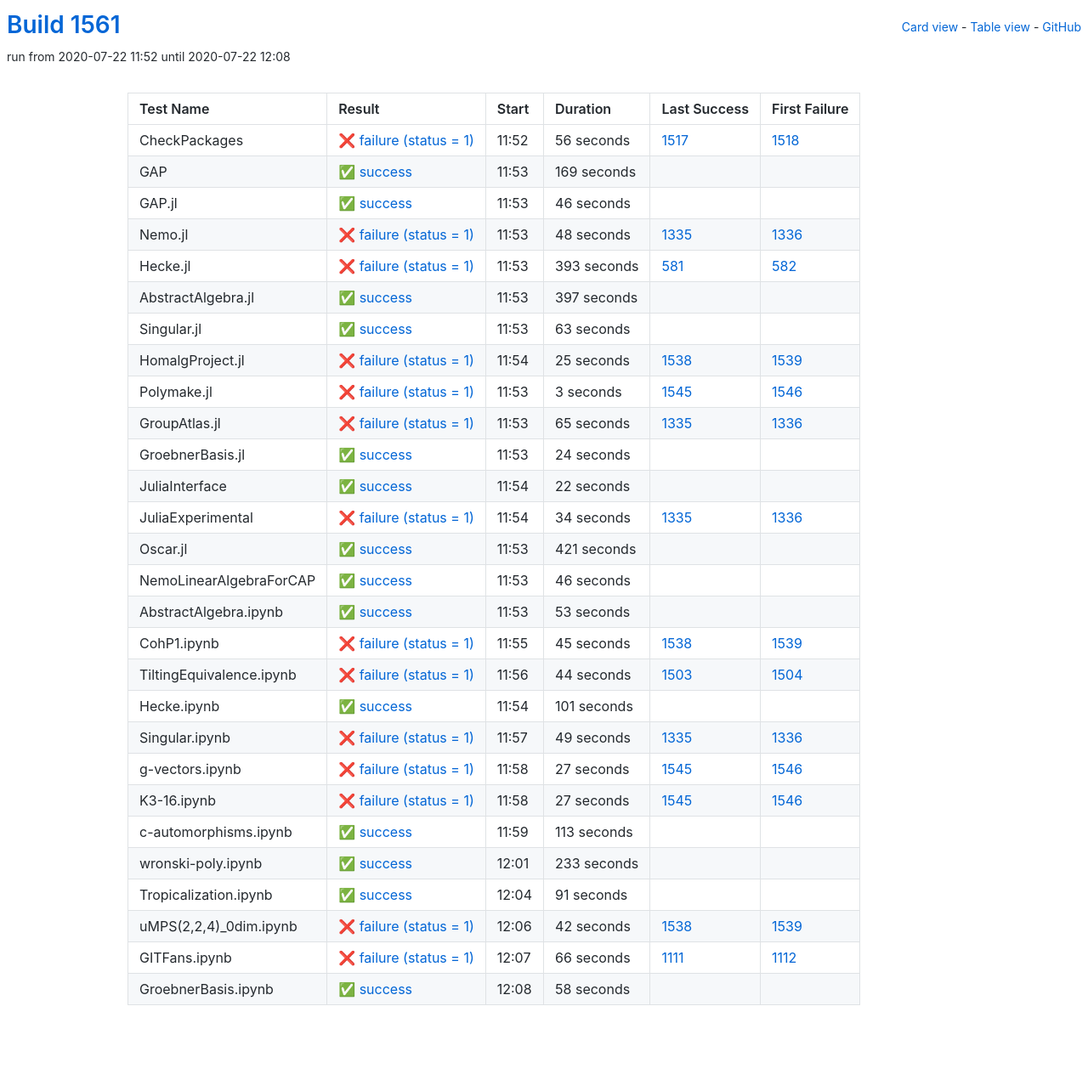
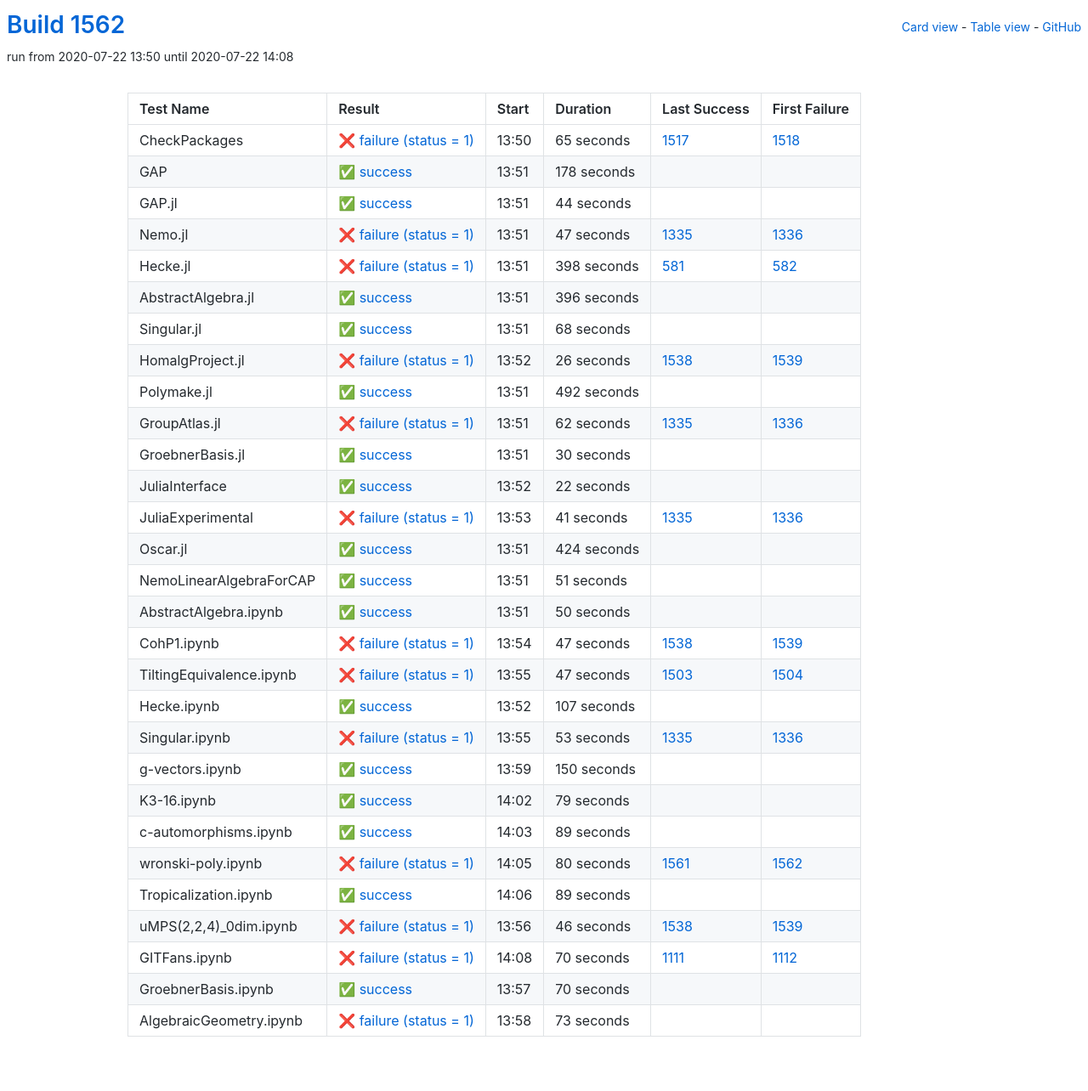
Before and after one commit to oscar-system/oscar-ci-status-1.4, a Jekyll site: the page built from table.html, in a window 1280 px wide. Shown: the whole page at 85% size. Built offline with Jekyll 4.4.1, drawn with Linux system fonts in a browser that asks for light colours; before the commit the page ends 1247 px from its top, so only the background shows below that.

Commit message:
Build #1562

```diff
--- a/_data/ci.yml
+++ b/_data/ci.yml
@@ -1,6 +1,6 @@
 ---
-build: 1561
-build_url: https://oscarci.mathematik.uni-kl.de/job/oscar-julia-1.4/1561/
+build: 1562
+build_url: https://oscarci.mathematik.uni-kl.de/job/oscar-julia-1.4/1562/
 job: oscar-julia-1.4
 organization: oscar-system
 repo: oscar-ci-status-1.4
@@ -8,140 +8,140 @@ repourl: https://github.com/oscar-system/oscar-ci-status-1.4
 tests:
 - name: CheckPackages
   id: checkpackages
-  log: https://oscarci.mathematik.uni-kl.de/job/oscar-julia-1.4/1561/artifact/logs/build-1561/CheckPackages.log
-  start: 2020-07-22 11:52
+  log: https://oscarci.mathematik.uni-kl.de/job/oscar-julia-1.4/1562/artifact/logs/build-1562/CheckPackages.log
+  start: 2020-07-22 13:50
   success: false
   exitcode: 1
   status: failure
-  duration: 56
+  duration: 65
   last_success: 1517
   last_success_url: https://oscarci.mathematik.uni-kl.de/job/oscar-julia-1.4/1517/
   first_failure: 1518
   first_failure_url: https://oscarci.mathematik.uni-kl.de/job/oscar-julia-1.4/1518/
 - name: GAP
   id: gap
-  log: https://oscarci.mathematik.uni-kl.de/job/oscar-julia-1.4/1561/artifact/logs/build-1561/GAP.log
-  start: 2020-07-22 11:53
+  log: https://oscarci.mathematik.uni-kl.de/job/oscar-julia-1.4/1562/artifact/logs/build-1562/GAP.log
+  start: 2020-07-22 13:51
   success: true
   exitcode: 0
   status: success
-  duration: 169
+  duration: 178
   last_success: false
   last_success_url:
   first_failure: false
   first_failure_url:
 - name: GAP.jl
   id: gap-jl
-  log: https://oscarci.mathematik.uni-kl.de/job/oscar-julia-1.4/1561/artifact/logs/build-1561/GAP.jl.log
-  start: 2020-07-22 11:53
+  log: https://oscarci.mathematik.uni-kl.de/job/oscar-julia-1.4/1562/artifact/logs/build-1562/GAP.jl.log
+  start: 2020-07-22 13:51
   success: true
   exitcode: 0
   status: success
-  duration: 46
+  duration: 44
   last_success: false
   last_success_url:
   first_failure: false
   first_failure_url:
 - name: Nemo.jl
   id: nemo-jl
-  log: https://oscarci.mathematik.uni-kl.de/job/oscar-julia-1.4/1561/artifact/logs/build-1561/Nemo.jl.log
-  start: 2020-07-22 11:53
+  log: https://oscarci.mathematik.uni-kl.de/job/oscar-julia-1.4/1562/artifact/logs/build-1562/Nemo.jl.log
+  start: 2020-07-22 13:51
   success: false
   exitcode: 1
   status: failure
-  duration: 48
+  duration: 47
   last_success: 1335
   last_success_url: https://oscarci.mathematik.uni-kl.de/job/oscar-julia-1.4/1335/
   first_failure: 1336
   first_failure_url: https://oscarci.mathematik.uni-kl.de/job/oscar-julia-1.4/1336/
 - name: Hecke.jl
   id: hecke-jl
-  log: https://oscarci.mathematik.uni-kl.de/job/oscar-julia-1.4/1561/artifact/logs/build-1561/Hecke.jl.log
-  start: 2020-07-22 11:53
+  log: https://oscarci.mathematik.uni-kl.de/job/oscar-julia-1.4/1562/artifact/logs/build-1562/Hecke.jl.log
+  start: 2020-07-22 13:51
   success: false
   exitcode: 1
   status: failure
-  duration: 393
+  duration: 398
   last_success: 581
   last_success_url: https://oscarci.mathematik.uni-kl.de/job/oscar-julia-1.4/581/
   first_failure: 582
   first_failure_url: https://oscarci.mathematik.uni-kl.de/job/oscar-julia-1.4/582/
 - name: AbstractAlgebra.jl
   id: abstractalgebra-jl
-  log: https://oscarci.mathematik.uni-kl.de/job/oscar-julia-1.4/1561/artifact/logs/build-1561/AbstractAlgebra.jl.log
-  start: 2020-07-22 11:53
+  log: https://oscarci.mathematik.uni-kl.de/job/oscar-julia-1.4/1562/artifact/logs/build-1562/AbstractAlgebra.jl.log
+  start: 2020-07-22 13:51
   success: true
   exitcode: 0
   status: success
-  duration: 397
+  duration: 396
   last_success: false
   last_success_url:
   first_failure: false
   first_failure_url:
 - name: Singular.jl
   id: singular-jl
-  log: https://oscarci.mathematik.uni-kl.de/job/oscar-julia-1.4/1561/artifact/logs/build-1561/Singular.jl.log
-  start: 2020-07-22 11:53
+  log: https://oscarci.mathematik.uni-kl.de/job/oscar-julia-1.4/1562/artifact/logs/build-1562/Singular.jl.log
+  start: 2020-07-22 13:51
   success: true
   exitcode: 0
   status: success
-  duration: 63
+  duration: 68
   last_success: false
   last_success_url:
   first_failure: false
   first_failure_url:
 - name: HomalgProject.jl
   id: homalgproject-jl
-  log: https://oscarci.mathematik.uni-kl.de/job/oscar-julia-1.4/1561/artifact/logs/build-1561/HomalgProject.jl.log
-  start: 2020-07-22 11:54
+  log: https://oscarci.mathematik.uni-kl.de/job/oscar-julia-1.4/1562/artifact/logs/build-1562/HomalgProject.jl.log
+  start: 2020-07-22 13:52
   success: false
   exitcode: 1
   status: failure
-  duration: 25
+  duration: 26
   last_success: 1538
   last_success_url: https://oscarci.mathematik.uni-kl.de/job/oscar-julia-1.4/1538/
   first_failure: 1539
   first_failure_url: https://oscarci.mathematik.uni-kl.de/job/oscar-julia-1.4/1539/
 - name: Polymake.jl
   id: polymake-jl
-  log: https://oscarci.mathematik.uni-kl.de/job/oscar-julia-1.4/1561/artifact/logs/build-1561/Polymake.jl.log
-  start: 2020-07-22 11:53
+  log: https://oscarci.mathematik.uni-kl.de/job/oscar-julia-1.4/1562/artifact/logs/build-1562/Polymake.jl.log
+  start: 2020-07-22 13:51
+  success: true
+  exitcode: 0
+  status: success
+  duration: 492
+  last_success: false
+  last_success_url:
+  first_failure: false
+  first_failure_url:
+- name: GroupAtlas.jl
+  id: groupatlas-jl
+  log: https://oscarci.mathematik.uni-kl.de/job/oscar-julia-1.4/1562/artifact/logs/build-1562/GroupAtlas.jl.log
+  start: 2020-07-22 13:51
   success: false
   exitcode: 1
   status: failure
-  duration: 3
-  last_success: 1545
-  last_success_url: https://oscarci.mathematik.uni-kl.de/job/oscar-julia-1.4/1545/
-  first_failure: 1546
-  first_failure_url: https://oscarci.mathematik.uni-kl.de/job/oscar-julia-1.4/1546/
-- name: GroupAtlas.jl
-  id: groupatlas-jl
-  log: https://oscarci.mathematik.uni-kl.de/job/oscar-julia-1.4/1561/artifact/logs/build-1561/GroupAtlas.jl.log
-  start: 2020-07-22 11:53
-  success: false
-  exitcode: 1
-  status: failure
-  duration: 65
+  duration: 62
   last_success: 1335
   last_success_url: https://oscarci.mathematik.uni-kl.de/job/oscar-julia-1.4/1335/
   first_failure: 1336
   first_failure_url: https://oscarci.mathematik.uni-kl.de/job/oscar-julia-1.4/1336/
 - name: GroebnerBasis.jl
   id: groebnerbasis-jl
-  log: https://oscarci.mathematik.uni-kl.de/job/oscar-julia-1.4/1561/artifact/logs/build-1561/GroebnerBasis.jl.log
-  start: 2020-07-22 11:53
+  log: https://oscarci.mathematik.uni-kl.de/job/oscar-julia-1.4/1562/artifact/logs/build-1562/GroebnerBasis.jl.log
+  start: 2020-07-22 13:51
   success: true
   exitcode: 0
   status: success
-  duration: 24
+  duration: 30
   last_success: false
   last_success_url:
   first_failure: false
   first_failure_url:
 - name: JuliaInterface
   id: juliainterface
-  log: https://oscarci.mathematik.uni-kl.de/job/oscar-julia-1.4/1561/artifact/logs/build-1561/JuliaInterface.log
-  start: 2020-07-22 11:54
+  log: https://oscarci.mathematik.uni-kl.de/job/oscar-julia-1.4/1562/artifact/logs/build-1562/JuliaInterface.log
+  start: 2020-07-22 13:52
   success: true
   exitcode: 0
   status: success
@@ -152,193 +152,205 @@ tests:
   first_failure_url:
 - name: JuliaExperimental
   id: juliaexperimental
-  log: https://oscarci.mathematik.uni-kl.de/job/oscar-julia-1.4/1561/artifact/logs/build-1561/JuliaExperimental.log
-  start: 2020-07-22 11:54
+  log: https://oscarci.mathematik.uni-kl.de/job/oscar-julia-1.4/1562/artifact/logs/build-1562/JuliaExperimental.log
+  start: 2020-07-22 13:53
   success: false
   exitcode: 1
   status: failure
-  duration: 34
+  duration: 41
   last_success: 1335
   last_success_url: https://oscarci.mathematik.uni-kl.de/job/oscar-julia-1.4/1335/
   first_failure: 1336
   first_failure_url: https://oscarci.mathematik.uni-kl.de/job/oscar-julia-1.4/1336/
 - name: Oscar.jl
   id: oscar-jl
-  log: https://oscarci.mathematik.uni-kl.de/job/oscar-julia-1.4/1561/artifact/logs/build-1561/Oscar.jl.log
-  start: 2020-07-22 11:53
+  log: https://oscarci.mathematik.uni-kl.de/job/oscar-julia-1.4/1562/artifact/logs/build-1562/Oscar.jl.log
+  start: 2020-07-22 13:51
   success: true
   exitcode: 0
   status: success
-  duration: 421
+  duration: 424
   last_success: false
   last_success_url:
   first_failure: false
   first_failure_url:
 - name: NemoLinearAlgebraForCAP
   id: nemolinearalgebraforcap
-  log: https://oscarci.mathematik.uni-kl.de/job/oscar-julia-1.4/1561/artifact/logs/build-1561/NemoLinearAlgebraForCAP.log
-  start: 2020-07-22 11:53
+  log: https://oscarci.mathematik.uni-kl.de/job/oscar-julia-1.4/1562/artifact/logs/build-1562/NemoLinearAlgebraForCAP.log
+  start: 2020-07-22 13:51
   success: true
   exitcode: 0
   status: success
-  duration: 46
+  duration: 51
   last_success: false
   last_success_url:
   first_failure: false
   first_failure_url:
 - name: AbstractAlgebra.ipynb
   id: abstractalgebra-ipynb
-  log: https://oscarci.mathematik.uni-kl.de/job/oscar-julia-1.4/1561/artifact/logs/build-1561/AbstractAlgebra.ipynb.log
-  start: 2020-07-22 11:53
+  log: https://oscarci.mathematik.uni-kl.de/job/oscar-julia-1.4/1562/artifact/logs/build-1562/AbstractAlgebra.ipynb.log
+  start: 2020-07-22 13:51
   success: true
   exitcode: 0
   status: success
-  duration: 53
+  duration: 50
   last_success: false
   last_success_url:
   first_failure: false
   first_failure_url:
 - name: CohP1.ipynb
   id: cohp1-ipynb
-  log: https://oscarci.mathematik.uni-kl.de/job/oscar-julia-1.4/1561/artifact/logs/build-1561/CohP1.ipynb.log
-  start: 2020-07-22 11:55
+  log: https://oscarci.mathematik.uni-kl.de/job/oscar-julia-1.4/1562/artifact/logs/build-1562/CohP1.ipynb.log
+  start: 2020-07-22 13:54
   success: false
   exitcode: 1
   status: failure
-  duration: 45
+  duration: 47
   last_success: 1538
   last_success_url: https://oscarci.mathematik.uni-kl.de/job/oscar-julia-1.4/1538/
   first_failure: 1539
   first_failure_url: https://oscarci.mathematik.uni-kl.de/job/oscar-julia-1.4/1539/
 - name: TiltingEquivalence.ipynb
   id: tiltingequivalence-ipynb
-  log: https://oscarci.mathematik.uni-kl.de/job/oscar-julia-1.4/1561/artifact/logs/build-1561/TiltingEquivalence.ipynb.log
-  start: 2020-07-22 11:56
+  log: https://oscarci.mathematik.uni-kl.de/job/oscar-julia-1.4/1562/artifact/logs/build-1562/TiltingEquivalence.ipynb.log
+  start: 2020-07-22 13:55
   success: false
   exitcode: 1
   status: failure
-  duration: 44
+  duration: 47
   last_success: 1503
   last_success_url: https://oscarci.mathematik.uni-kl.de/job/oscar-julia-1.4/1503/
   first_failure: 1504
   first_failure_url: https://oscarci.mathematik.uni-kl.de/job/oscar-julia-1.4/1504/
 - name: Hecke.ipynb
   id: hecke-ipynb
-  log: https://oscarci.mathematik.uni-kl.de/job/oscar-julia-1.4/1561/artifact/logs/build-1561/Hecke.ipynb.log
-  start: 2020-07-22 11:54
+  log: https://oscarci.mathematik.uni-kl.de/job/oscar-julia-1.4/1562/artifact/logs/build-1562/Hecke.ipynb.log
+  start: 2020-07-22 13:52
   success: true
   exitcode: 0
   status: success
-  duration: 101
+  duration: 107
   last_success: false
   last_success_url:
   first_failure: false
   first_failure_url:
 - name: Singular.ipynb
   id: singular-ipynb
-  log: https://oscarci.mathematik.uni-kl.de/job/oscar-julia-1.4/1561/artifact/logs/build-1561/Singular.ipynb.log
-  start: 2020-07-22 11:57
+  log: https://oscarci.mathematik.uni-kl.de/job/oscar-julia-1.4/1562/artifact/logs/build-1562/Singular.ipynb.log
+  start: 2020-07-22 13:55
   success: false
   exitcode: 1
   status: failure
-  duration: 49
+  duration: 53
   last_success: 1335
   last_success_url: https://oscarci.mathematik.uni-kl.de/job/oscar-julia-1.4/1335/
   first_failure: 1336
   first_failure_url: https://oscarci.mathematik.uni-kl.de/job/oscar-julia-1.4/1336/
 - name: g-vectors.ipynb
   id: g-vectors-ipynb
-  log: https://oscarci.mathematik.uni-kl.de/job/oscar-julia-1.4/1561/artifact/logs/build-1561/g-vectors.ipynb.log
-  start: 2020-07-22 11:58
-  success: false
-  exitcode: 1
-  status: failure
-  duration: 27
-  last_success: 1545
-  last_success_url: https://oscarci.mathematik.uni-kl.de/job/oscar-julia-1.4/1545/
-  first_failure: 1546
-  first_failure_url: https://oscarci.mathematik.uni-kl.de/job/oscar-julia-1.4/1546/
-- name: K3-16.ipynb
-  id: k3-16-ipynb
-  log: https://oscarci.mathematik.uni-kl.de/job/oscar-julia-1.4/1561/artifact/logs/build-1561/K3-16.ipynb.log
-  start: 2020-07-22 11:58
-  success: false
-  exitcode: 1
-  status: failure
-  duration: 27
-  last_success: 1545
-  last_success_url: https://oscarci.mathematik.uni-kl.de/job/oscar-julia-1.4/1545/
-  first_failure: 1546
-  first_failure_url: https://oscarci.mathematik.uni-kl.de/job/oscar-julia-1.4/1546/
-- name: c-automorphisms.ipynb
-  id: c-automorphisms-ipynb
-  log: https://oscarci.mathematik.uni-kl.de/job/oscar-julia-1.4/1561/artifact/logs/build-1561/c-automorphisms.ipynb.log
-  start: 2020-07-22 11:59
+  log: https://oscarci.mathematik.uni-kl.de/job/oscar-julia-1.4/1562/artifact/logs/build-1562/g-vectors.ipynb.log
+  start: 2020-07-22 13:59
   success: true
   exitcode: 0
   status: success
-  duration: 113
+  duration: 150
+  last_success: false
+  last_success_url:
+  first_failure: false
+  first_failure_url:
+- name: K3-16.ipynb
+  id: k3-16-ipynb
+  log: https://oscarci.mathematik.uni-kl.de/job/oscar-julia-1.4/1562/artifact/logs/build-1562/K3-16.ipynb.log
+  start: 2020-07-22 14:02
+  success: true
+  exitcode: 0
+  status: success
+  duration: 79
+  last_success: false
+  last_success_url:
+  first_failure: false
+  first_failure_url:
+- name: c-automorphisms.ipynb
+  id: c-automorphisms-ipynb
+  log: https://oscarci.mathematik.uni-kl.de/job/oscar-julia-1.4/1562/artifact/logs/build-1562/c-automorphisms.ipynb.log
+  start: 2020-07-22 14:03
+  success: true
+  exitcode: 0
+  status: success
+  duration: 89
   last_success: false
   last_success_url:
   first_failure: false
   first_failure_url:
 - name: wronski-poly.ipynb
   id: wronski-poly-ipynb
-  log: https://oscarci.mathematik.uni-kl.de/job/oscar-julia-1.4/1561/artifact/logs/build-1561/wronski-poly.ipynb.log
-  start: 2020-07-22 12:01
+  log: https://oscarci.mathematik.uni-kl.de/job/oscar-julia-1.4/1562/artifact/logs/build-1562/wronski-poly.ipynb.log
+  start: 2020-07-22 14:05
+  success: false
+  exitcode: 1
+  status: failure
+  duration: 80
+  last_success: 1561
+  last_success_url: https://oscarci.mathematik.uni-kl.de/job/oscar-julia-1.4/1561/
+  first_failure: 1562
+  first_failure_url: https://oscarci.mathematik.uni-kl.de/job/oscar-julia-1.4/1562/
+- name: Tropicalization.ipynb
+  id: tropicalization-ipynb
+  log: https://oscarci.mathematik.uni-kl.de/job/oscar-julia-1.4/1562/artifact/logs/build-1562/Tropicalization.ipynb.log
+  start: 2020-07-22 14:06
   success: true
   exitcode: 0
   status: success
-  duration: 233
-  last_success: false
-  last_success_url:
-  first_failure: false
-  first_failure_url:
-- name: Tropicalization.ipynb
-  id: tropicalization-ipynb
-  log: https://oscarci.mathematik.uni-kl.de/job/oscar-julia-1.4/1561/artifact/logs/build-1561/Tropicalization.ipynb.log
-  start: 2020-07-22 12:04
-  success: true
-  exitcode: 0
-  status: success
-  duration: 91
+  duration: 89
   last_success: false
   last_success_url:
   first_failure: false
   first_failure_url:
 - name: uMPS(2,2,4)_0dim.ipynb
   id: umps-2-2-4-0dim-ipynb
-  log: https://oscarci.mathematik.uni-kl.de/job/oscar-julia-1.4/1561/artifact/logs/build-1561/uMPS-2-2-4-_0dim.ipynb.log
-  start: 2020-07-22 12:06
+  log: https://oscarci.mathematik.uni-kl.de/job/oscar-julia-1.4/1562/artifact/logs/build-1562/uMPS-2-2-4-_0dim.ipynb.log
+  start: 2020-07-22 13:56
   success: false
   exitcode: 1
   status: failure
-  duration: 42
+  duration: 46
   last_success: 1538
   last_success_url: https://oscarci.mathematik.uni-kl.de/job/oscar-julia-1.4/1538/
   first_failure: 1539
   first_failure_url: https://oscarci.mathematik.uni-kl.de/job/oscar-julia-1.4/1539/
 - name: GITFans.ipynb
   id: gitfans-ipynb
-  log: https://oscarci.mathematik.uni-kl.de/job/oscar-julia-1.4/1561/artifact/logs/build-1561/GITFans.ipynb.log
-  start: 2020-07-22 12:07
+  log: https://oscarci.mathematik.uni-kl.de/job/oscar-julia-1.4/1562/artifact/logs/build-1562/GITFans.ipynb.log
+  start: 2020-07-22 14:08
   success: false
   exitcode: 1
   status: failure
-  duration: 66
+  duration: 70
   last_success: 1111
   last_success_url: https://oscarci.mathematik.uni-kl.de/job/oscar-julia-1.4/1111/
   first_failure: 1112
   first_failure_url: https://oscarci.mathematik.uni-kl.de/job/oscar-julia-1.4/1112/
 - name: GroebnerBasis.ipynb
   id: groebnerbasis-ipynb
-  log: https://oscarci.mathematik.uni-kl.de/job/oscar-julia-1.4/1561/artifact/logs/build-1561/GroebnerBasis.ipynb.log
-  start: 2020-07-22 12:08
+  log: https://oscarci.mathematik.uni-kl.de/job/oscar-julia-1.4/1562/artifact/logs/build-1562/GroebnerBasis.ipynb.log
+  start: 2020-07-22 13:57
   success: true
   exitcode: 0
   status: success
-  duration: 58
+  duration: 70
   last_success: false
   last_success_url:
   first_failure: false
   first_failure_url:
+- name: AlgebraicGeometry.ipynb
+  id: algebraicgeometry-ipynb
+  log: https://oscarci.mathematik.uni-kl.de/job/oscar-julia-1.4/1562/artifact/logs/build-1562/AlgebraicGeometry.ipynb.log
+  start: 2020-07-22 13:58
+  success: false
+  exitcode: 1
+  status: failure
+  duration: 73
+  last_success: false
+  last_success_url:
+  first_failure: false
+  first_failure_url:
--- a/assets/css/cards.css
+++ b/assets/css/cards.css
@@ -92,6 +92,10 @@ Based on https://travishorn.com/responsive-grid-in-2-minutes-with-css-grid-layou
   font-size:1.6em !important
 }
 
+.algebraicgeometry-ipynb h3 {
+  font-size:1.3em !important
+}
+
 .tiltingequivalence-ipynb h3 {
   font-size:1.3em !important
 }
```
Also changed, not shown: README.md.
